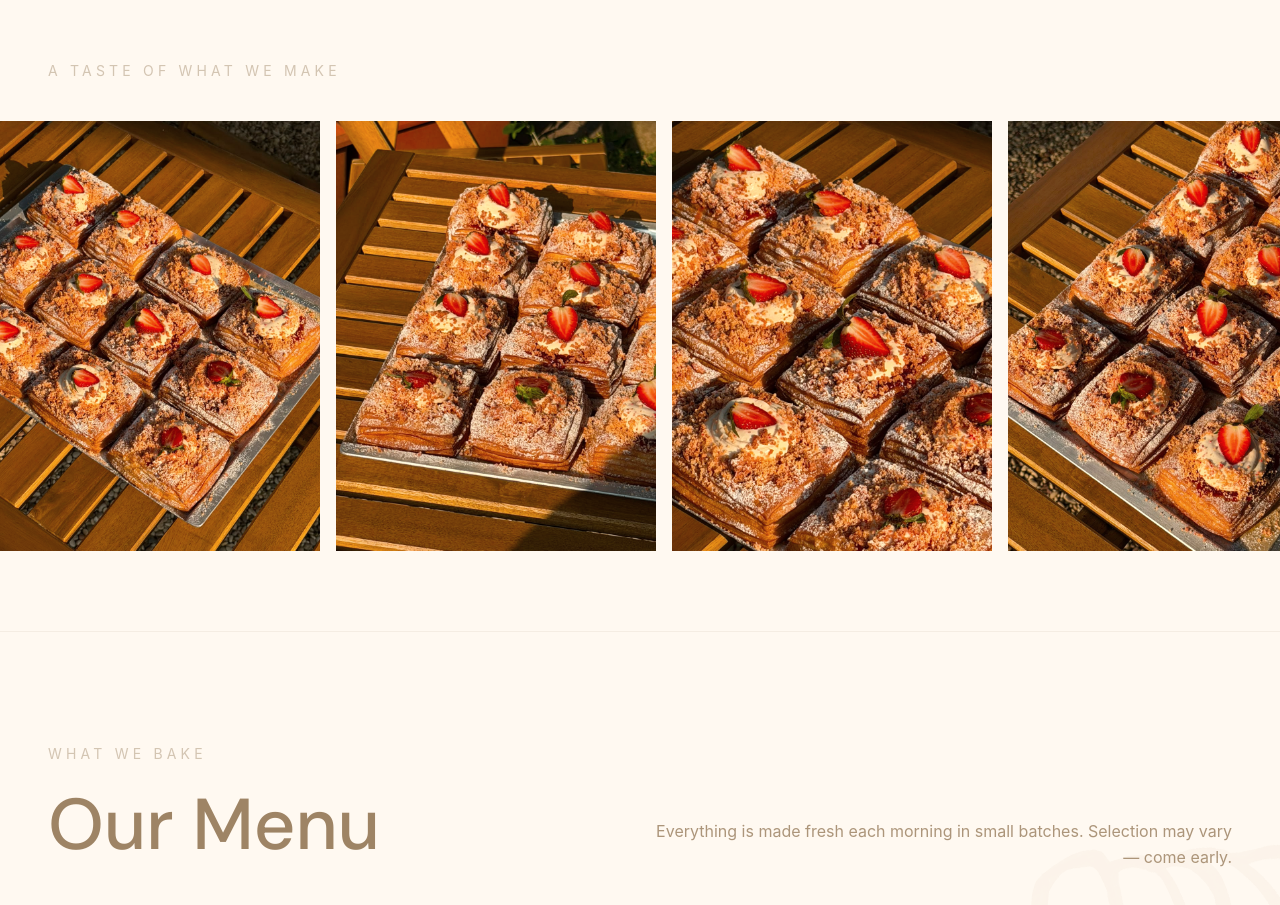
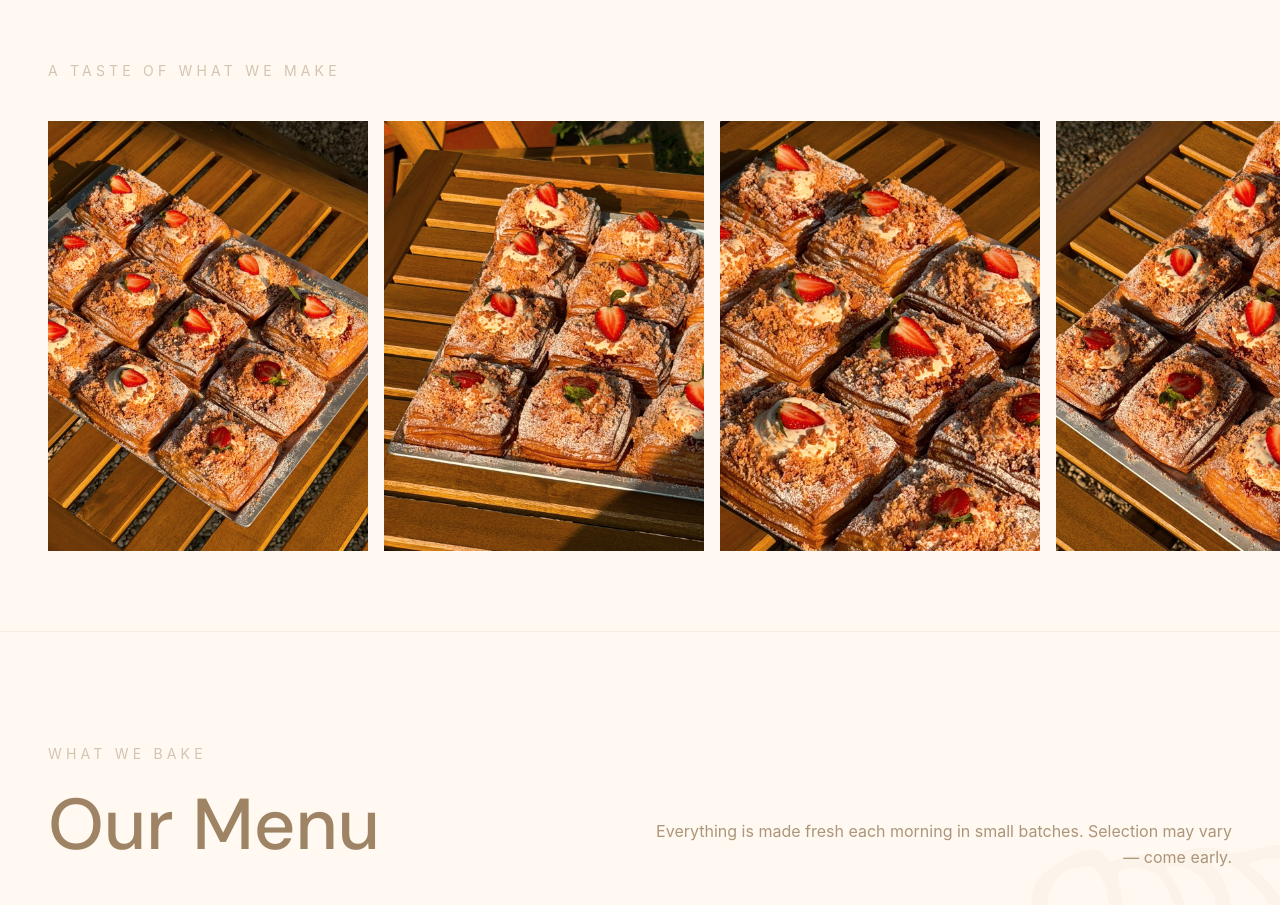
Before and after one commit to BeatrixBlaine/Blond-Website, a React (Vite) app: page / in a window 1280 px wide. Shown: the part 820-1725 px from the top of the page. Built offline with nearby package versions, Linux system fonts and the light colour scheme; a web font is replaced by a local one.

Commit message:
gallery scroll

```diff
--- a/src/pages/Home.tsx
+++ b/src/pages/Home.tsx
@@ -224,12 +224,15 @@ export default function Home({ cartItems }: HomeProps) {
     if (!isDragging.current || !galleryRef.current) return;
     e.preventDefault();
     const x = e.pageX - galleryRef.current.offsetLeft;
-    galleryRef.current.scrollLeft = scrollLeftRef.current - (x - startX.current) * 1.4;
+    galleryRef.current.scrollLeft = scrollLeftRef.current - (x - startX.current) * 2;
   };
   const onGalleryMouseUp = () => {
-    isDragging.current = false;
-    if (galleryRef.current) galleryRef.current.style.cursor = "grab";
-  };
+  isDragging.current = false;
+
+  if (galleryRef.current) {
+    galleryRef.current.style.cursor = "grab";
+  }
+};
 
   return (
     <div style={{ backgroundColor: BG, color: BRAND }}>
@@ -422,10 +425,11 @@ export default function Home({ cartItems }: HomeProps) {
           className="flex gap-4 px-6 lg:px-12 select-none"
           style={{
             overflowX: "auto",
-            scrollSnapType: "x mandatory",
+            overflowY: "hidden",
             cursor: "grab",
             scrollbarWidth: "none",
             msOverflowStyle: "none",
+            WebkitOverflowScrolling: "touch",
           }}
           onMouseDown={onGalleryMouseDown}
           onMouseMove={onGalleryMouseMove}
@@ -438,7 +442,6 @@ export default function Home({ cartItems }: HomeProps) {
               className="flex-shrink-0 overflow-hidden w-[45vw] sm:w-[240px] lg:w-[320px]"
               style={{
                 height: "clamp(200px, 52vw, 430px)",
-                scrollSnapAlign: "start",
                 backgroundColor: r(0.08),
               }}
             >
```
